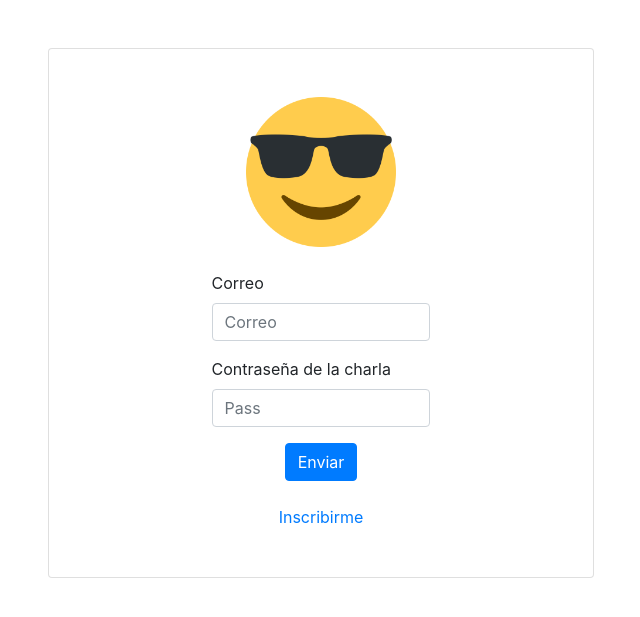
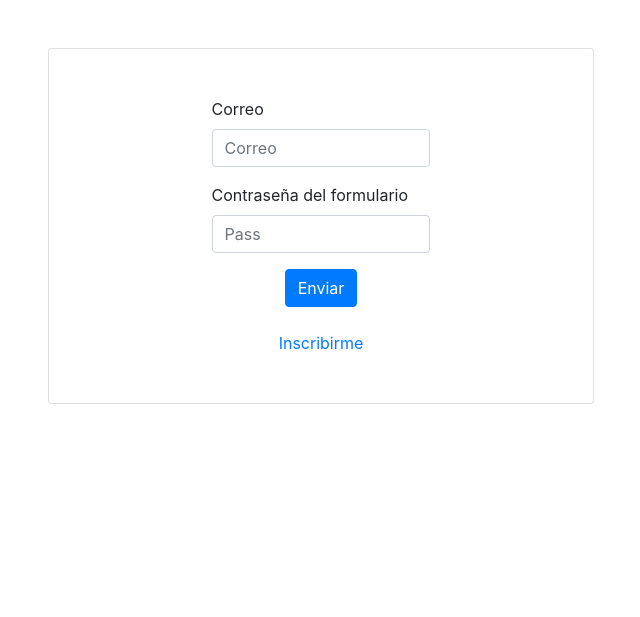
Before and after one commit to scam627/talks, a PHP site: page /login.php in a window 1280 px wide. Shown: the top 617 px of the page, without its empty margins (319-959 px from the left). Run offline with PHP 8.4, Linux system fonts and the light colour scheme; some libraries are stand-ins or nearby versions; some web fonts are replaced.

Commit message:
update charla to formulario

```diff
--- a/login.php
+++ b/login.php
@@ -1,12 +1,7 @@
 <?php include("./templates/header.php");?>
 <section>
 	<div class="row justify-content-center">
-		<div class="col-10 col-md-5 m-5 card p-5">
-			<div class="text-center">
-				<img src="./assets/images/cool.png" class="img-fluid rounded" style="height: 150px; width: 150px"
-					alt="...">
-			</div>
-			<br>
+		<div class="col-12 col-md-5 m-5 card p-5">
 			<form action="./services/validation.php" method="post">
 				<div class="form-row justify-content-center">
 					<div class="form-group col-md-6 col-12">
@@ -17,7 +12,7 @@
 				</div>
 				<div class="form-row justify-content-center">
 					<div class="form-group col-md-6 col-12">
-						<label for="inputPassword">Contraseña de la charla</label>
+						<label for="inputPassword">Contraseña del formulario</label>
 						<input type="password" class="form-control" id="inputPassword" placeholder="Pass" name="token" required>
 					</div>
 				</div>
```
